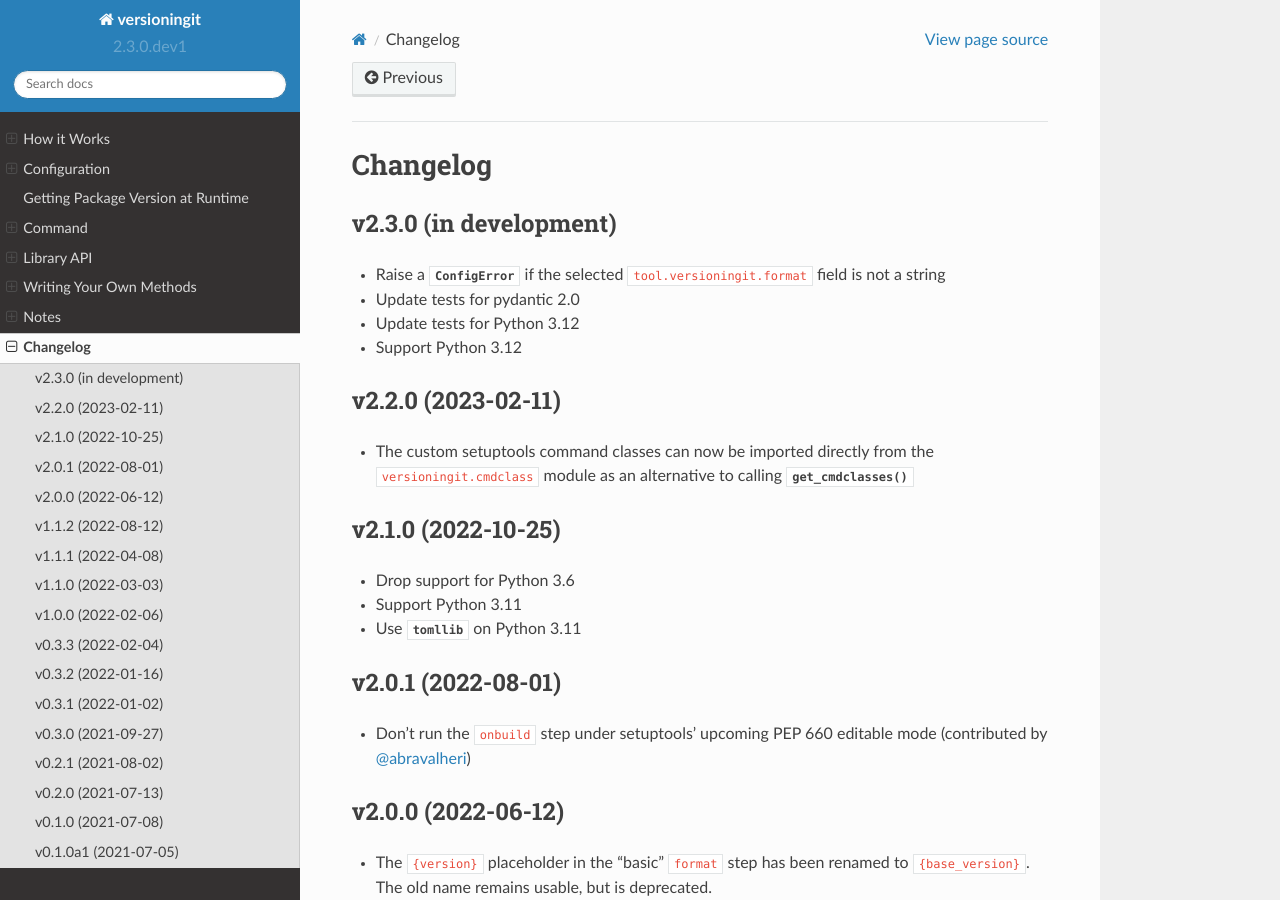
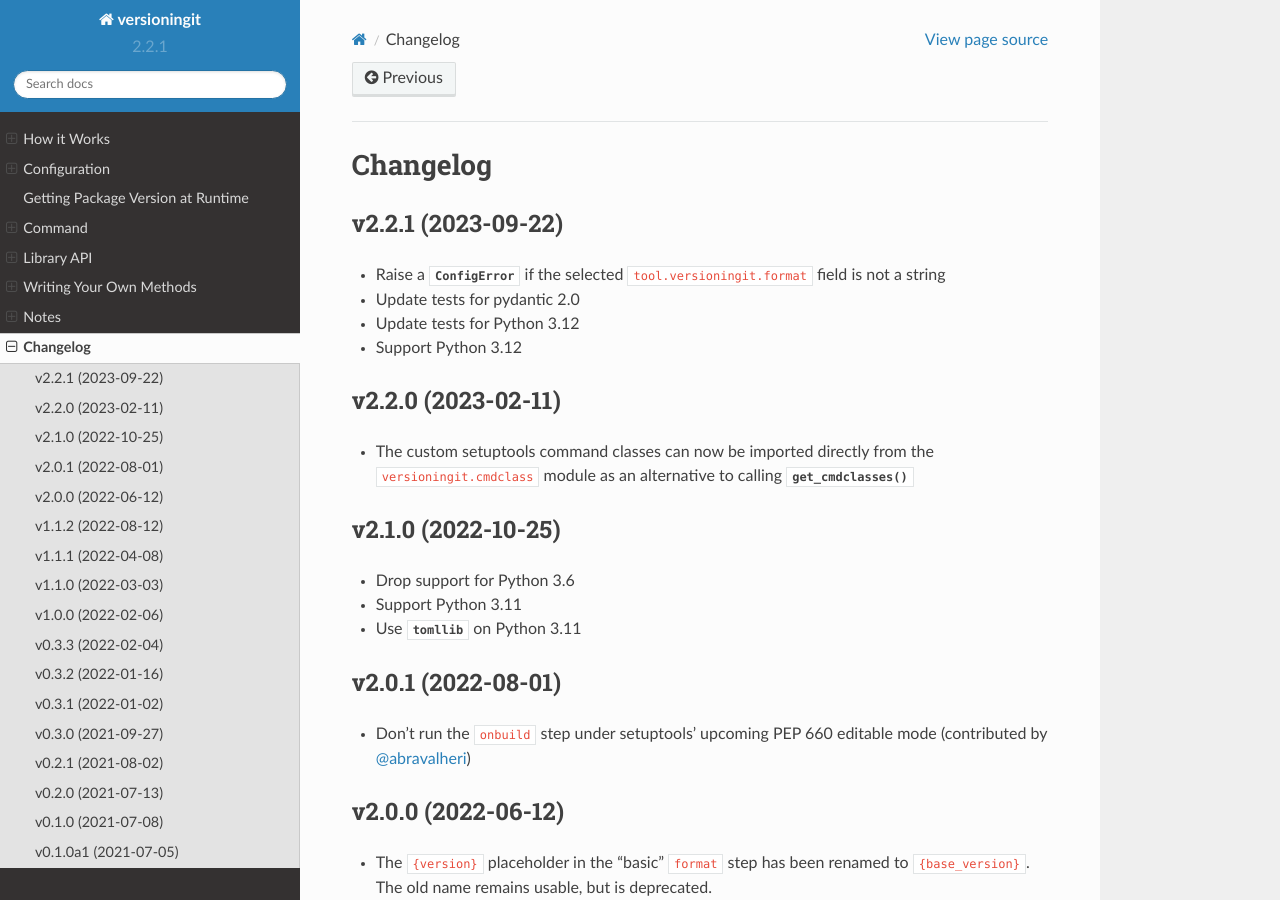
Before and after one commit to jwodder/versioningit, a Sphinx documentation site: the page built from docs/changelog.rst, in a window 1280 px wide and 900 px high. Built offline with Sphinx 7.4.7 and the Read the Docs theme 2.0.0, drawn with Linux system fonts in a browser that asks for light colours.

Commit message:
v2.2.1 — Improve an error and tests
- Raise a `ConfigError` if the selected `tool.versioningit.format` field is not a string
- Update tests for pydantic 2.0
- Update tests for Python 3.12
- Support Python 3.12

```diff
--- a/CHANGELOG.md
+++ b/CHANGELOG.md
@@ -1,5 +1,5 @@
-v2.3.0 (in development)
------------------------
+v2.2.1 (2023-09-22)
+-------------------
 - Raise a `ConfigError` if the selected `tool.versioningit.format` field is not
   a string
 - Update tests for pydantic 2.0
--- a/docs/changelog.rst
+++ b/docs/changelog.rst
@@ -3,8 +3,8 @@
 Changelog
 =========
 
-v2.3.0 (in development)
------------------------
+v2.2.1 (2023-09-22)
+-------------------
 - Raise a `ConfigError` if the selected ``tool.versioningit.format`` field is
   not a string
 - Update tests for pydantic 2.0
--- a/src/versioningit/__init__.py
+++ b/src/versioningit/__init__.py
@@ -38,7 +38,7 @@ Visit <https://github.com/jwodder/versioningit> or
 <https://versioningit.rtfd.io> for more information.
 """
 
-__version__ = "2.3.0.dev1"
+__version__ = "2.2.1"
 __author__ = "John Thorvald Wodder II"
 __author_email__ = "versioningit@varonathe.org"
 __license__ = "MIT"
```
